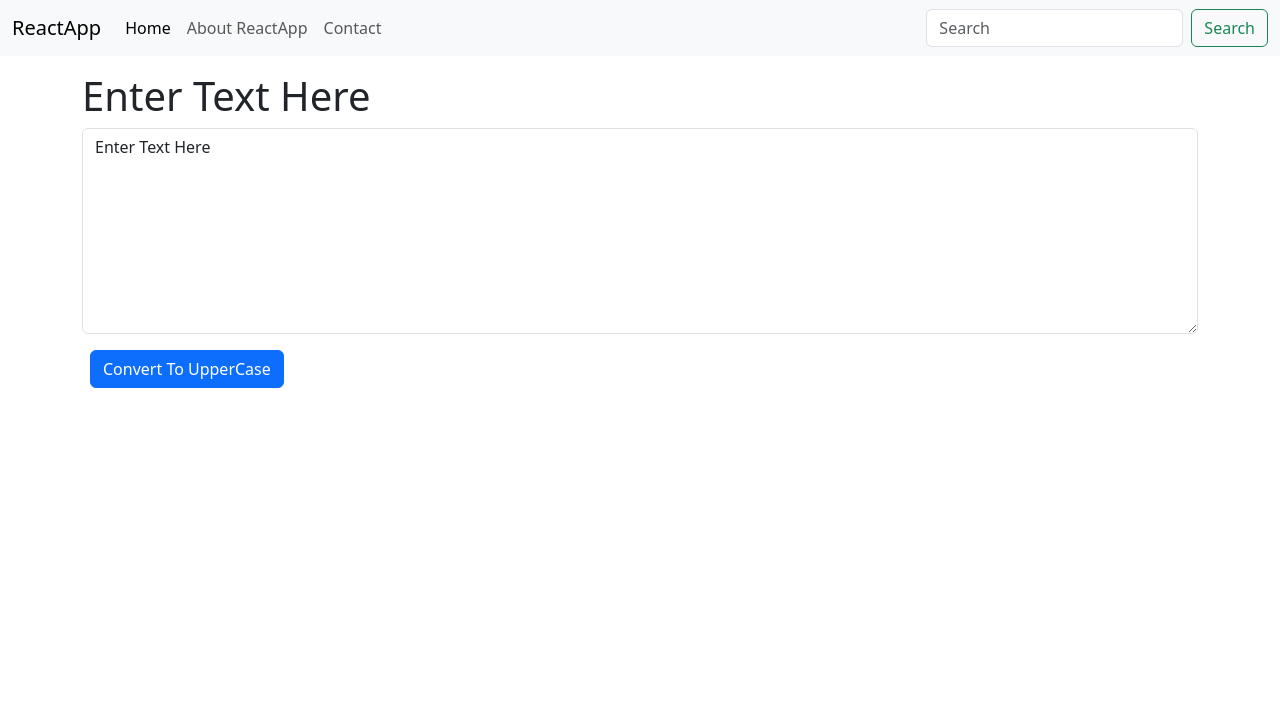
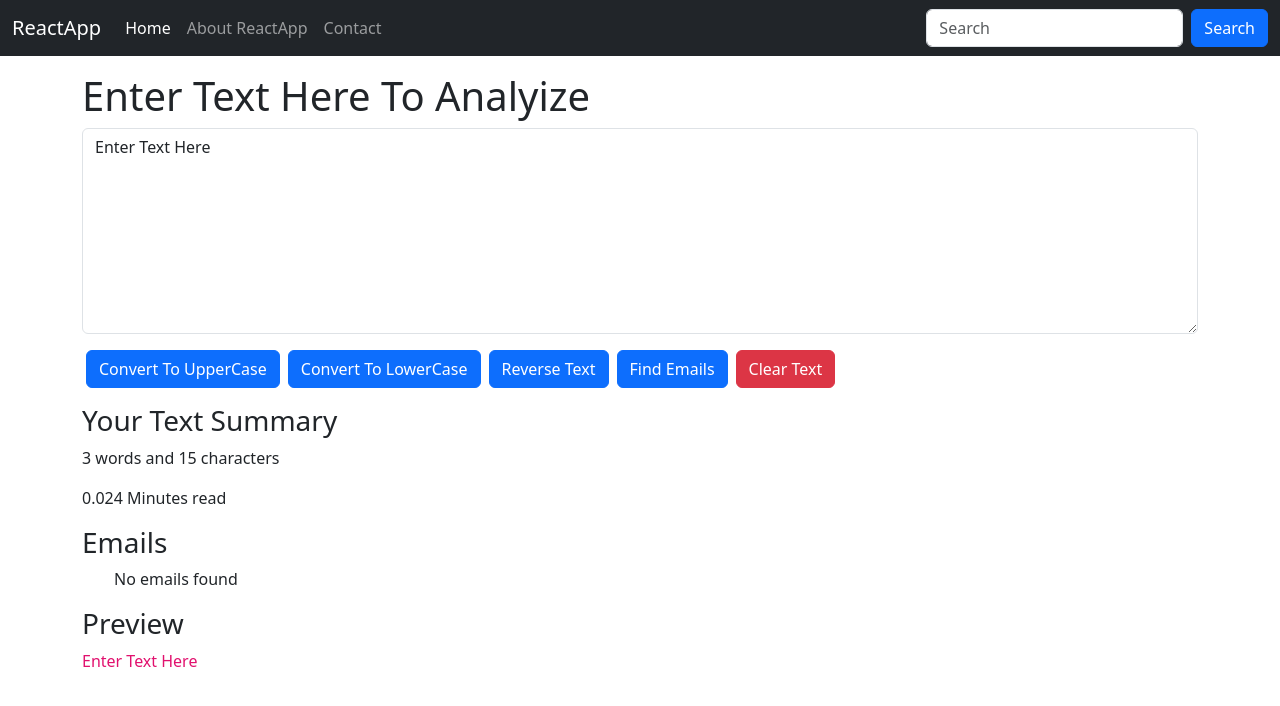
Before and after one commit to hamzaamj/react-app, a React (Create React App) app: page / in a window 1280 px wide. Shown: the top 706 px of the page. Built offline with nearby package versions, Linux system fonts and the light colour scheme.

Commit message:
Learend about states and added some buttons below text area

```diff
--- a/src/App.js
+++ b/src/App.js
@@ -6,7 +6,7 @@ function App() {
   return (
     <>
       <Navbar title="ReactApp" aboutText="About ReactApp"/>
-      <TextFrom heading="Enter Text Here"/>
+      <TextFrom heading="Enter Text Here To Analyize"/>
     </>
   );
 }
--- a/src/components/Navbar.js
+++ b/src/components/Navbar.js
@@ -3,7 +3,7 @@ import '../App.css';
 function Navbar(props) {
     return (
         <>
-            <nav className="navbar navbar-expand-lg bg-body-tertiary">
+            <nav className="navbar navbar-expand-lg navbar-dark bg-dark">
                 <div className="container-fluid">
                     <a className="navbar-brand" href="/">{props.title}</a>
                     <button className="navbar-toggler" type="button" data-bs-toggle="collapse"
@@ -26,7 +26,7 @@ function Navbar(props) {
                         <form className="d-flex" role="search">
                             <input className="form-control me-2" type="search" placeholder="Search"
                                    aria-label="Search"/>
-                            <button className="btn btn-outline-success" type="submit">Search</button>
+                            <button className="btn btn-primary" type="submit">Search</button>
                         </form>
                     </div>
                 </div>
--- a/src/components/TextFrom.js
+++ b/src/components/TextFrom.js
@@ -2,24 +2,60 @@ import '../App.css';
 import React, { useState } from "react";
 export default function TextFrom(props) {
     const [textAreaText, setTextAreaText] = useState('Enter Text Here');
+    const [emails, setEmails] = useState([]);
+    const handleUpperCaseChange = (event) => {
+        setTextAreaText(event.target.value);
+    }
     const handleUpperCaseClicked = () => {
         let newTextAreaText = textAreaText.toUpperCase();
         setTextAreaText(newTextAreaText);
     }
-    const handleUpperCaseChange = (event) => {
-        setTextAreaText(event.target.value);
+    const handleLowerCaseClicked = () => {
+        let newTextAreaText = textAreaText.toLowerCase();
+        setTextAreaText(newTextAreaText);
     }
+    const handleClearClicked = () => {
+        setTextAreaText('');
+    }
+    const handleReverseClicked = () => {
+        let newTextAreaText = textAreaText.split('').reverse().join('');
+        setTextAreaText(newTextAreaText);
+    }
+    const handleFindEmailsClicked = () => {
+        // Regular expression to match email addresses
+        let emailRegex = /[a-zA-Z0-9._%+-]+@[a-zA-Z0-9.-]+\.[a-zA-Z]{2,}/g;
+        let foundEmails = textAreaText.match(emailRegex) || [];
+        setEmails(foundEmails);
+    };
     return (
+        <>
             <div className="container my-3">
                 <h1>{props.heading}</h1>
                 <div className="mb-3">
                     <textarea className="form-control" value={textAreaText}
                               onChange={handleUpperCaseChange}
                               id="exampleFormControlTextarea1" rows="8">
-
                     </textarea>
                 </div>
-            <button className="btn btn-primary mx-2" onClick={handleUpperCaseClicked}>Convert To UpperCase</button>
+                <button className="btn btn-primary mx-1" onClick={handleUpperCaseClicked}>Convert To UpperCase</button>
+                <button className="btn btn-primary mx-1" onClick={handleLowerCaseClicked}>Convert To LowerCase</button>
+                <button className="btn btn-primary mx-1" onClick={handleReverseClicked}>Reverse Text</button>
+                <button className="btn btn-primary mx-1" onClick={handleFindEmailsClicked}>Find Emails</button>
+                <button className="btn btn-danger mx-1" onClick={handleClearClicked}>Clear Text</button>
             </div>
+            <div className="container my-3">
+                <h3>Your Text Summary</h3>
+                <p>{textAreaText.split(" ").length} words and {textAreaText.length} characters</p>
+                <p>{0.008 * textAreaText.split(" ").length} Minutes read</p>
+                <h3>Emails</h3>
+                <ul>
+                    {emails.length > 0 ? emails.map((email, index) => (
+                        <li key={index}>{email}</li>
+                    )) : <p>No emails found</p>}
+                </ul>
+                <h3>Preview</h3>
+                <p style={{textAlign: 'justify', color: '#e1116e'}}>{textAreaText}</p>
+            </div>
+        </>
     )
 }
```
Lines whose indentation alone changed are shown as unchanged.
